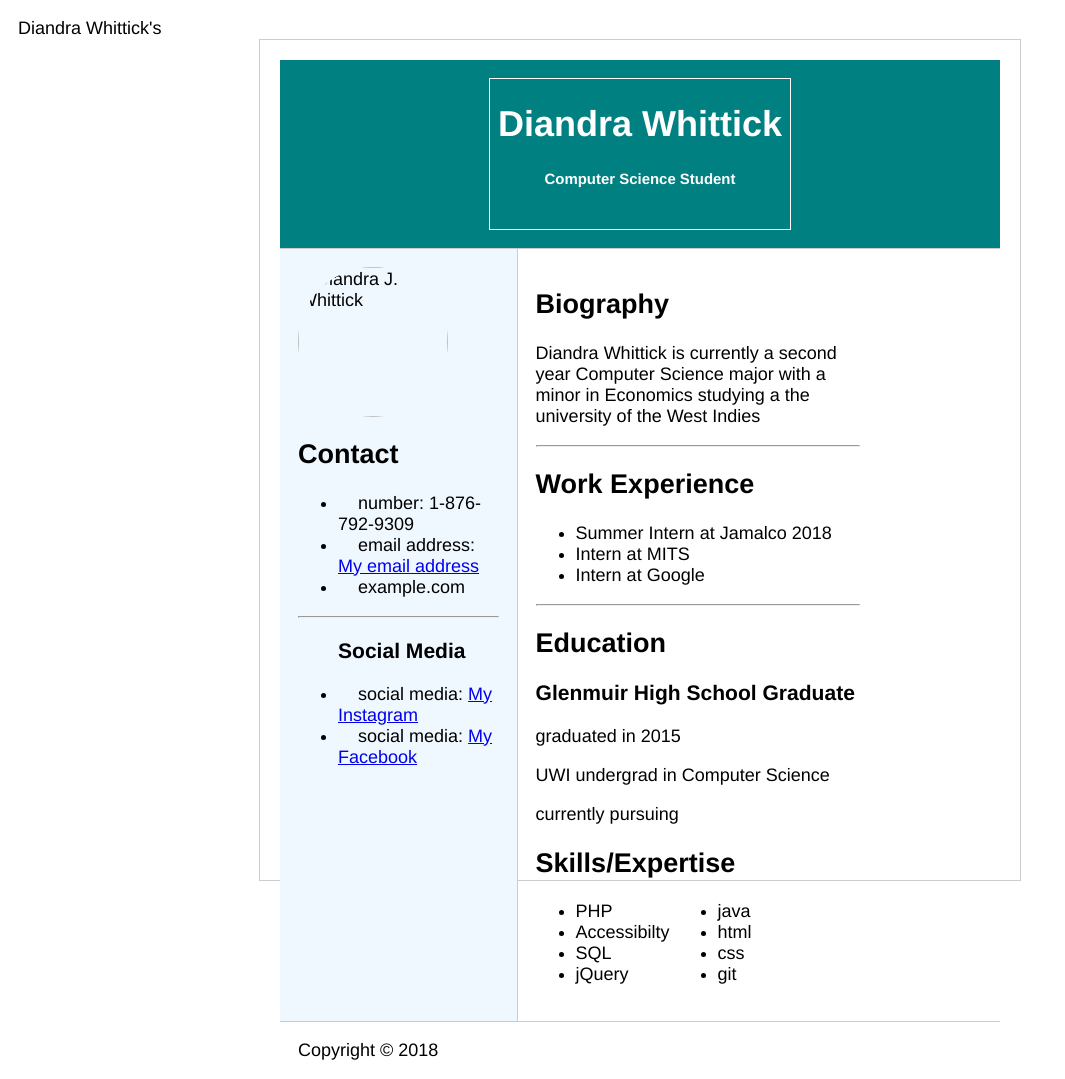
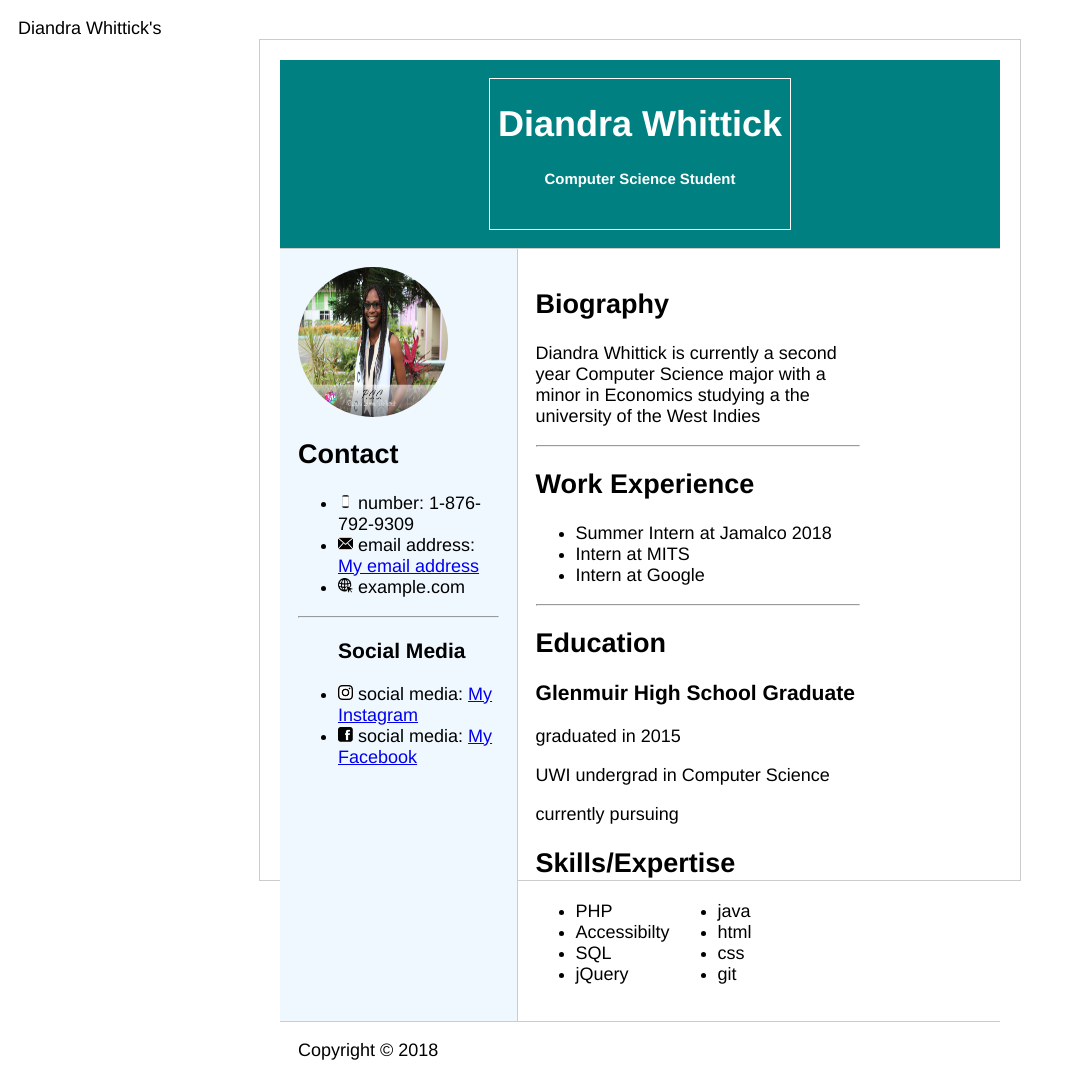
Before and after one commit to djdkwel/djdkwel.github.io, a plain HTML site: page index.html in a window 1280 px wide. Shown: the whole page, without its empty margins (0-1065 px from the left). Drawn offline with Linux system fonts and the light colour scheme.

Commit message:
update images

```diff
--- a/index.html
+++ b/index.html
@@ -15,18 +15,18 @@
 		</div>
 	</header>
 	<aside class="aside">
-			<img src="me.jpg" alt="Diandra J. Whittick" height = "150px" width ="150px" class= "me"/>
+			<img src="imgs/me.jpg" alt="Diandra J. Whittick" height = "150px" width ="150px" class= "me"/>
 			<h2> Contact </h2>
 			<ul>
-				<li><img src="580b57fbd9996e24bc43bf86.png" height: "15px" width = "15px" class = "phone"/> number: 1-876-792-9309 </li>
-				<li><img src="kisspng-computer-icons-email-symbol-email-5accc2fa86a790.5390749315233686985516.jpg" height: "15px" width = "15px" class = "mail"/>	email address: <a href = "diandra.whittick@gmail.com"> My email address </a></li>
-				<li><img src="Tips-hemsida.png" height: "15px" width = "15px" class = "phone"/> example.com </li>
+				<li><img src="imgs/580b57fbd9996e24bc43bf86.png" height: "15px" width = "15px" class = "phone"/> number: 1-876-792-9309 </li>
+				<li><img src="imgs/kisspng-computer-icons-email-symbol-email-5accc2fa86a790.5390749315233686985516.jpg" height: "15px" width = "15px" class = "mail"/>	email address: <a href = "diandra.whittick@gmail.com"> My email address </a></li>
+				<li><img src="imgs/Tips-hemsida.png" height: "15px" width = "15px" class = "phone"/> example.com </li>
 			</ul><hr>
 
 
 			<ul><h3> Social Media </h3>
-				<li><img src="untitled.png" height: "15px" width = "15px" class = "phone"/> social media: <a href = "https://www.instagram.com/diandrawhittick/"> My Instagram</a></li>
-				<li><img src="facebook.png" height: "15px" width = "15px" class = "phone"/> social media: <a href = "https://www.facebook.com/strawberry.yumm.yumm?ref=bookmarks"> My Facebook</a></li>
+				<li><img src="imgs/untitled.png" height: "15px" width = "15px" class = "phone"/> social media: <a href = "https://www.instagram.com/diandrawhittick/"> My Instagram</a></li>
+				<li><img src="imgs/facebook.png" height: "15px" width = "15px" class = "phone"/> social media: <a href = "https://www.facebook.com/strawberry.yumm.yumm?ref=bookmarks"> My Facebook</a></li>
 
 			</ul>
 
```
